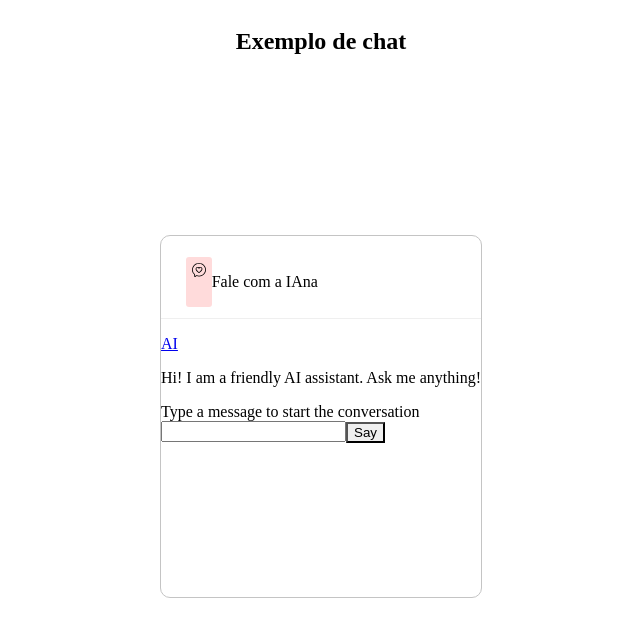
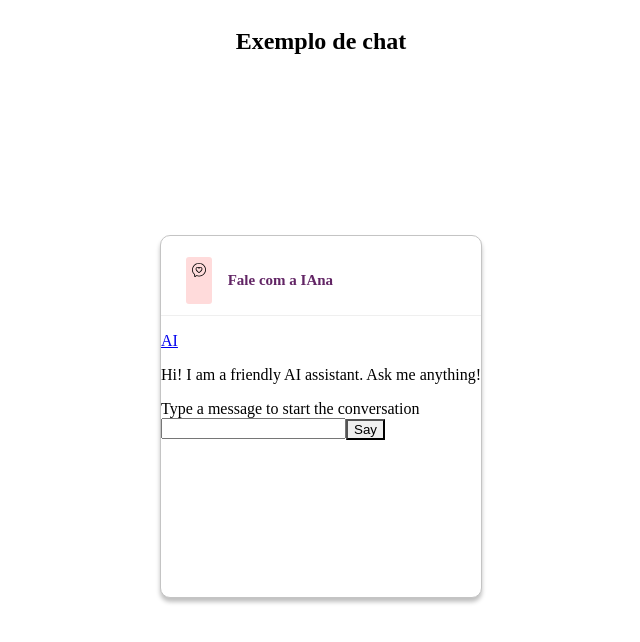
Before and after one commit to mapadoacolhimento/boas-vindas-chatbot, a Next.js app: page / in a window 1280 px wide. Shown: the top 642 px of the page, without its empty margins (319-959 px from the left). Built offline with nearby package versions, Linux system fonts and the light colour scheme.

Commit message:
Adiconando shadow na Box do Chat e corrigindo cor de texto no título e também fonte

```diff
--- a/app/page.tsx
+++ b/app/page.tsx
@@ -15,12 +15,14 @@ function Home() {
           bg="#FFF"
           border="1px solid #C4C4C4"
           borderRadius="0.625rem"
+          boxShadow="0px 4px 4px 0px #00000040"
         >
           <Flex
             pb="0.72rem"
             pt="1.31rem"
             pl="1.56rem"
             borderBottom="1px solid #EFEFEF"
+            gap="1rem"
           >
             <Box p="6px" borderRadius="3px" bg="#FFDBDB">
               <Image
@@ -31,7 +33,14 @@ function Home() {
               />
             </Box>
             <Box>
-              <Text variant="h2">Fale com a IAna</Text>
+              <Text
+                variant="h2"
+                color='#622565'
+                fontSize="15px"
+                fontWeight="700"
+              >
+                Fale com a IAna
+              </Text>
             </Box>
           </Flex>
           <Box>
--- a/app/theme.ts
+++ b/app/theme.ts
@@ -1,7 +1,7 @@
 import { extendTheme } from "@chakra-ui/react";
-import { Nunito } from "next/font/google";
+import { Nunito_Sans } from "next/font/google";
 
-const nunito = Nunito({ subsets: ["latin"], weight: ["400", "700"] });
+const nunito = Nunito_Sans({ subsets: ["latin"], weight: ["400", "700"]});
 
 const theme = extendTheme({
   fonts: {
```
